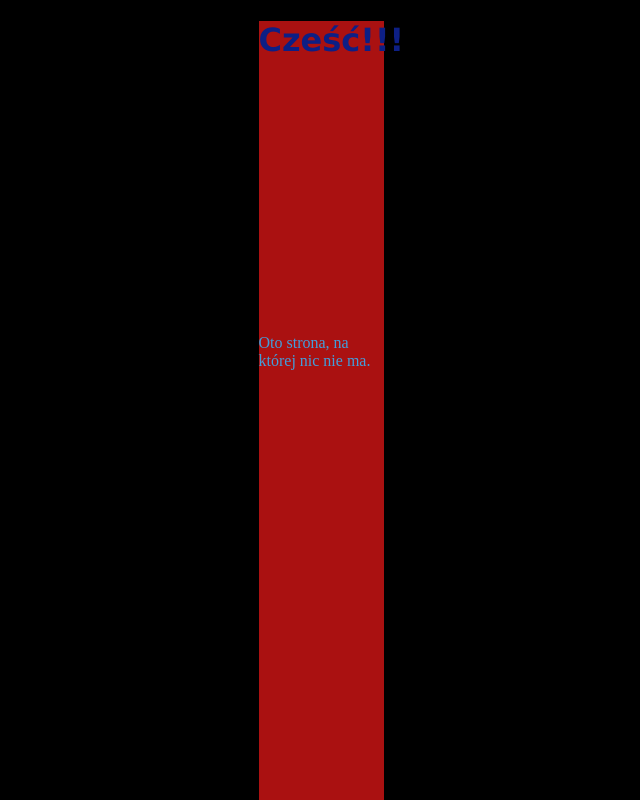
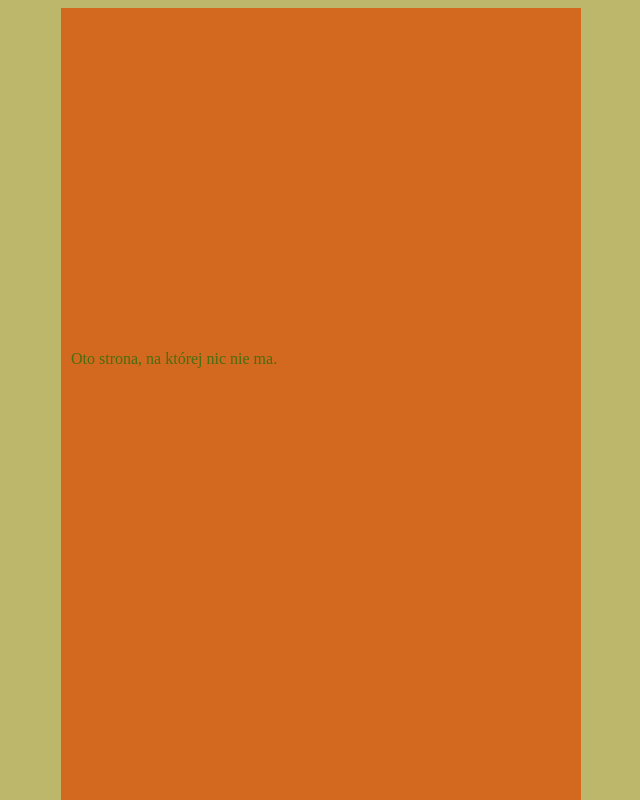
Before and after one commit to HBO2803/nieschod-ni-ej, a plain HTML site: page index.html in a window 1280 px wide. Shown: the top 800 px of the page, without its empty margins (319-959 px from the left). Drawn offline with Linux system fonts and the light colour scheme; a web font is replaced by a local one.

Commit message:
Add files via upload

```diff
--- a/style.css
+++ b/style.css
@@ -1,28 +1,40 @@
+#tytul
+{
+    color:blueviolet;
+    font-family:'Franklin Gothic Medium', 'Arial Narrow', Arial, sans-serif;
+}
 
 
-div{
-    background-color: rgb(170, 17, 17);
-    margin:auto;
-    max-width: 125px;
+p{
+    color:red;
+    font-size:xx-large;
+    font-family:Impact, Haettenschweiler, 'Arial Narrow Bold', sans-serif;
 }
 body{
 
-    color:rgb(67, 158, 219);
-    background-color: rgb(0, 0, 0);
+    color:rgb(73, 109, 16);
+    background-color: darkkhaki;
     background-image:url("informatyka.jpg");
 }
+img{
+    width:500px;
+}
+
 .font1
 {
-  font-family:'Lucida Sans', 'Lucida Sans Regular', 'Lucida Grande', 'Lucida Sans Unicode', Geneva, Verdana, sans-serif;
+  font-family: "Danfo", serif;
   font-optical-sizing: auto;
   font-weight: 400;
   font-style: normal;
   font-variation-settings: "ELSH" 0;
-  color:rgb(13, 31, 133);
-}
-img{
-    width:500px;
+  color:chocolate;
 }
 a{
-    color:aquamarine;
+    color:aqua
 }
+div{
+    background-color: chocolate;
+    margin:auto;
+    max-width: 500px;
+    padding:10px;
+}
```
